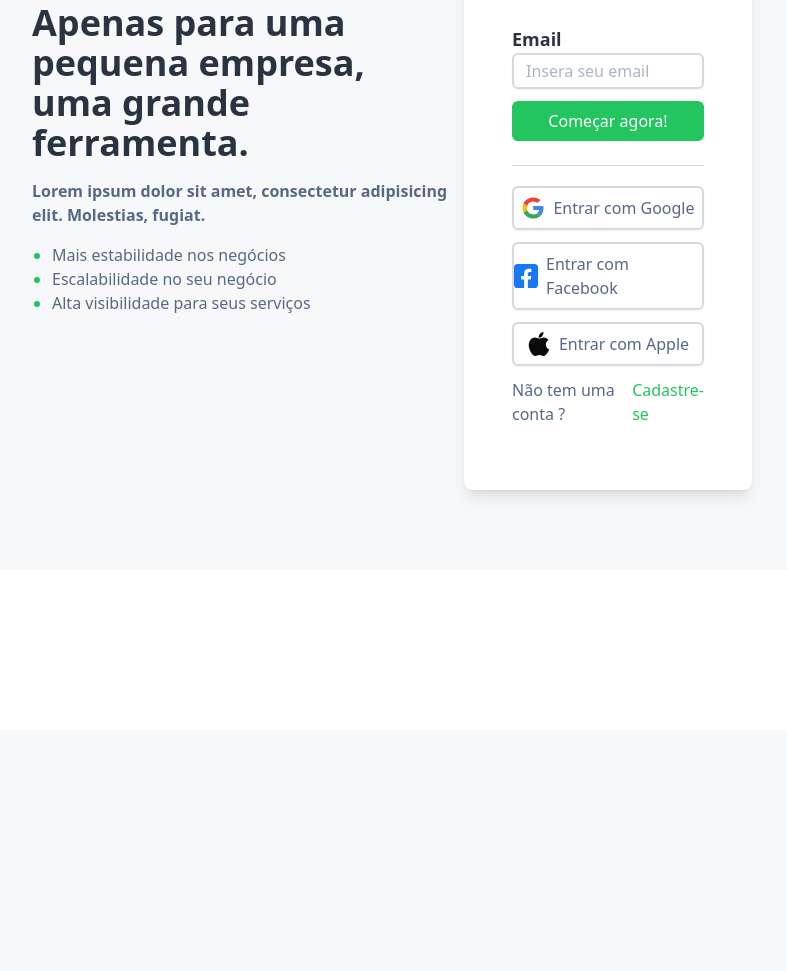
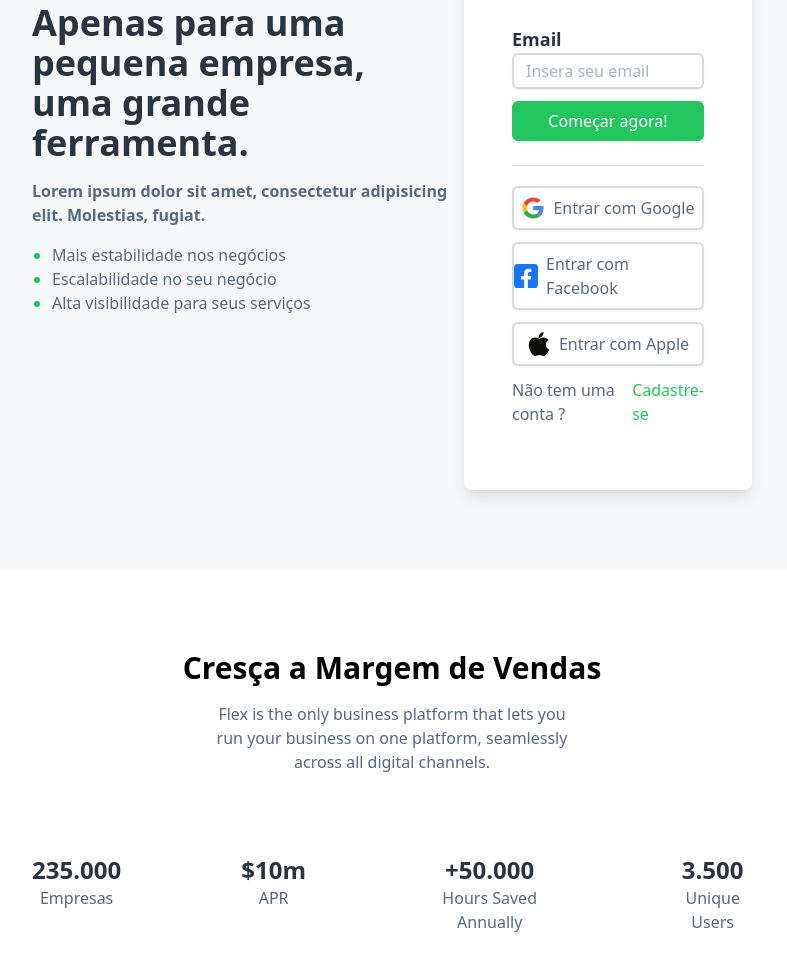
Before and after one commit to Isaac-Loiola/tailflex, a website: page index.html in a window 1280 px wide. Shown: the part 325-1296 px from the top of the page, without its empty margins (248-1035 px from the left). Before the commit the page ends 1055 px from the top, so only its background shows below. Drawn offline with Linux system fonts and the light colour scheme.

Commit message:
Mais uma divisão adicionada!

```diff
--- a/index.html
+++ b/index.html
@@ -13,7 +13,7 @@
             <img src="/image/full-logo.svg" alt="logo tailflex" class="w-40">
         </section>
         <section>
-            <ul class="list-none font-jost text-flex-gray-paragraph font-medium flex gap-8">
+            <ul class="list-none font-momo text-flex-gray-paragraph font-medium flex gap-8">
                 <li>
                     <a href="#" class="border-b-2 duration-300 border-flex-gray-bg hover:border-flex-green">
                         Produtos
@@ -32,10 +32,10 @@
             </ul>
         </section>
         <section class="flex gap-2">
-            <a href="#" class="font-jost font-medium text-flex-gray-paragraph px-3 pt-1 rounded-md">
+            <a href="#" class="font-momo font-medium text-flex-gray-paragraph px-3 pt-1 rounded-md">
                 Login
             </a>
-            <a href="#" class="font-jost font-medium px-3 pt-1 rounded-md  bg-flex-green text-white duration-200 hover:scale-102">
+            <a href="#" class="font-momo font-medium px-3 pt-1 rounded-md  bg-flex-green text-white duration-200 hover:scale-102">
                 Cadastre-se
             </a>
         </section>
@@ -69,7 +69,7 @@
                             <label for="email" class="text-flex-gray-title font-semibold text-lg">
                                 Email
                             </label>
-                            <input type="text" placeholder="Insera seu email" class="w-full border-2 rounded-md font-jost text-flex-gray-paragraph font-medium text-md border-flex-gray-input shadow-xs py-1 pl-3 focus:outline-none duration-100 hover:border-flex-gray-hover focus:border-flex-gray-hover">
+                            <input type="text" placeholder="Insera seu email" class="w-full border-2 rounded-md font-momo text-flex-gray-paragraph font-medium text-md border-flex-gray-input shadow-xs py-1 pl-3 focus:outline-none duration-100 hover:border-flex-gray-hover focus:border-flex-gray-hover">
                         </div>
                         <button type="submit" class="py-2 bg-flex-green w-full shadow-xs font-medium text-white
                         rounded-md duration-200 hover:scale-102">
@@ -101,8 +101,47 @@
                 </div>
             </div>
         </div>
-        <div class="w-full bg-white py-20 flex flex-col items-center">
-            <div class="">
+        <div class="w-full bg-white py-20">
+            <div class="px-70 flex flex-col items-center text-center">
+                <h2 class="text-3xl font-bold mb-4">Cresça a Margem de Vendas</h2>
+                <p class="font-medium text-flex-gray-paragraph w-3/6 mb-20" > Flex is the only business platform that lets you run your business on one platform, seamlessly across all digital channels.</p>
+                <div class="flex gap-30">
+                    <section>
+                        <h3 class="text-2xl font-bold text-flex-gray-title">
+                            235.000
+                        </h3>
+                        <p class="font-medium text-flex-gray-paragraph">
+                            Empresas
+                        </p>
+                    </section>
+                    <section>
+                        <h3 class="text-2xl font-bold text-flex-gray-title">
+                            $10m
+                        </h3>
+                        <p class="font-medium text-flex-gray-paragraph">
+                            APR
+                        </p>
+                    </section>
+                    <section>
+                        <h3 class="text-2xl font-bold text-flex-gray-title">
+                            +50.000
+                        </h3>
+                        <p class="font-medium text-flex-gray-paragraph">
+                            Hours Saved Annually
+                        </p>
+                    </section>
+                    <section>
+                        <h3 class="text-2xl font-bold text-flex-gray-title">
+                            3.500
+                        </h3>
+                        <p class="font-medium text-flex-gray-paragraph">
+                            Unique Users
+                        </p>
+                    </section>
+                </div>
+            </div>
+            <div class="flex flex-col">
+                <h2></h2>
             </div>
         </div>
     </main>
--- a/src/input.css
+++ b/src/input.css
@@ -1,6 +1,7 @@
 @import "tailwindcss";
 @import url('https://fonts.googleapis.com/css2?family=Jost:ital,wght@0,100..900;1,100..900&display=swap');
 @import url('https://fonts.googleapis.com/css2?family=Nunito+Sans:ital,opsz,wght@0,6..12,200..1000;1,6..12,200..1000&display=swap');
+@import url('https://fonts.googleapis.com/css2?family=Momo+Trust+Sans:wght@200..800&display=swap');
 
 @theme{
     /* colors */
@@ -25,4 +26,5 @@
     /* fonts */
         --font-jost: "jost",;
         --font-nunito: "Nunito Sans",;
+        --font-momo: "Momo Trust Sans",;
 }
```
Also changed, not shown: src/output.css.
